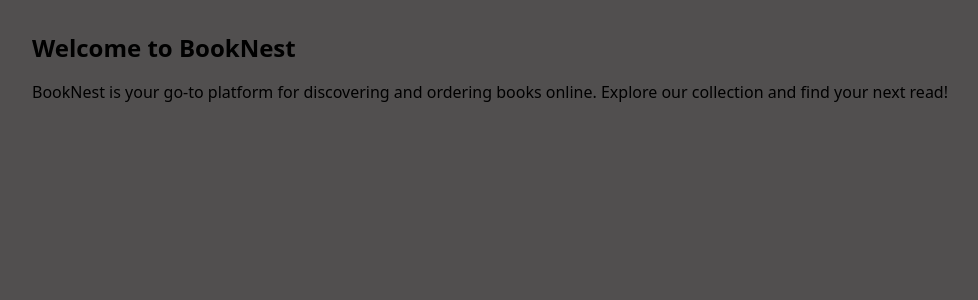
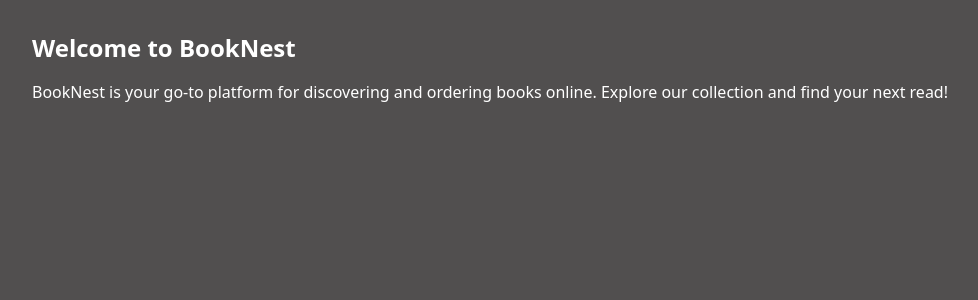
Before and after one commit to Project-Groap04-BookNest/BookNest, a Flask app: page / in a window 1280 px wide. Shown: the part 48-348 px from the top of the page, without its empty margins (0-978 px from the left). Run offline with Flask 3, Linux system fonts and the light colour scheme.

Commit message:
fix color templates

```diff
--- a/static/style.css
+++ b/static/style.css
@@ -1,3 +1,11 @@
 body {
   background-color: #514F4F;
 }
+
+p{
+    color: white;
+}
+
+h1, h3, h4, h5, h6 {
+    color: white;
+}
--- a/templates/login.html
+++ b/templates/login.html
@@ -7,7 +7,7 @@
     <div class="text-center mb-6">
       <img src="https://tailwindcss.com/plus-assets/img/logos/mark.svg?color=indigo&shade=600"
         alt="book-nest-logo" class="mx-auto h-10 w-auto b" />
-      <h2 class="mt-4 text-2xl font-bold text-gray-900">Sign in to BookNest ⬛</h2>
+      <h2 class="mt-4 text-2xl font-bold text-gray-900 ">Sign in to BookNest ⬛</h2>
     </div>
 
     <form action="{{ url_for('login') }}" method="POST" class="space-y-5">
```
